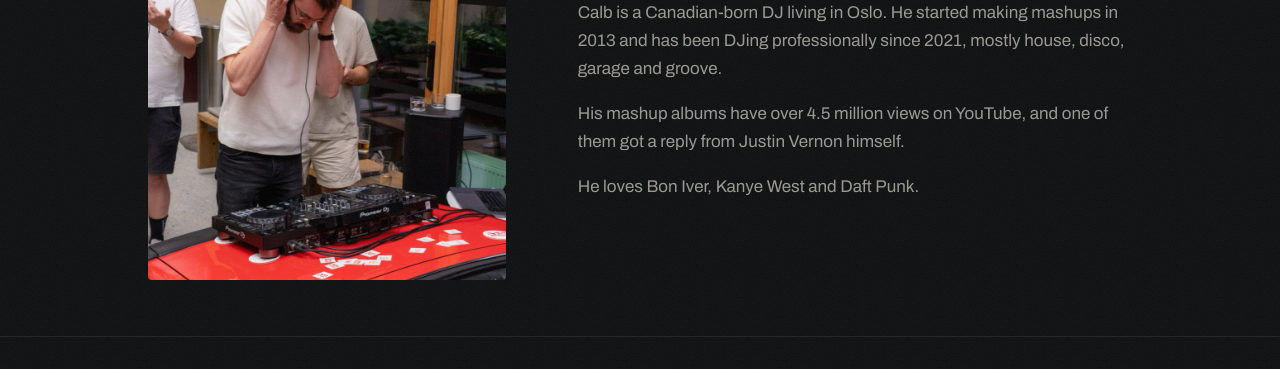
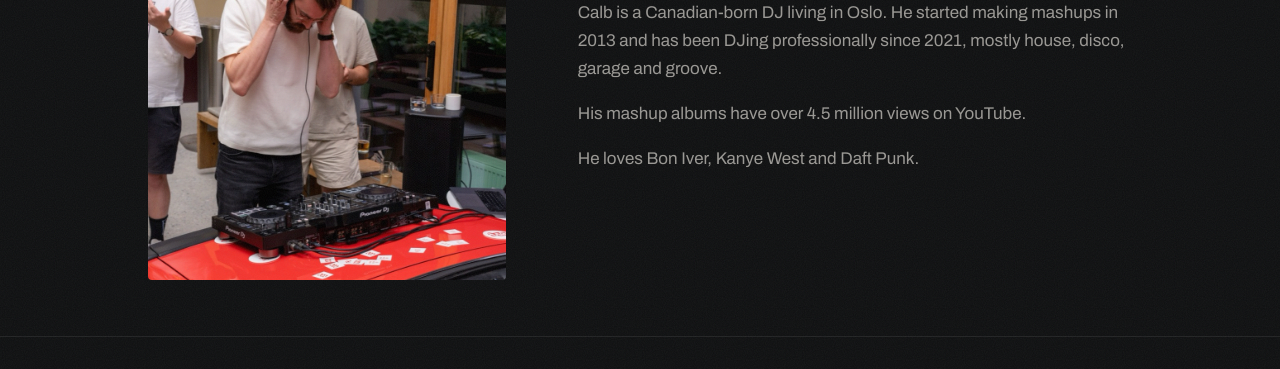
Before and after one commit to belacmu/Calb-Website, a plain HTML site: page about.html in a window 1280 px wide. Shown: the part 207-576 px from the top of the page. Drawn offline with Linux system fonts and the light colour scheme.

Commit message:
Remove Justin Vernon line from About bio
Co-Authored-By: Claude Opus 5.5 <noreply@anthropic.com>

```diff
--- a/about.html
+++ b/about.html
@@ -51,7 +51,7 @@
             <h1>About</h1>
             <p>Calb is a Canadian-born DJ living in Oslo. He started making mashups in 2013 and has been DJing professionally
               since 2021, mostly house, disco, garage and groove.</p>
-            <p>His mashup albums have over 4.5 million views on YouTube, and one of them got a reply from Justin Vernon himself.</p>
+            <p>His mashup albums have over 4.5 million views on YouTube.</p>
             <p>He loves Bon Iver, Kanye West and Daft Punk.</p>
           </div>
         </div>
```
